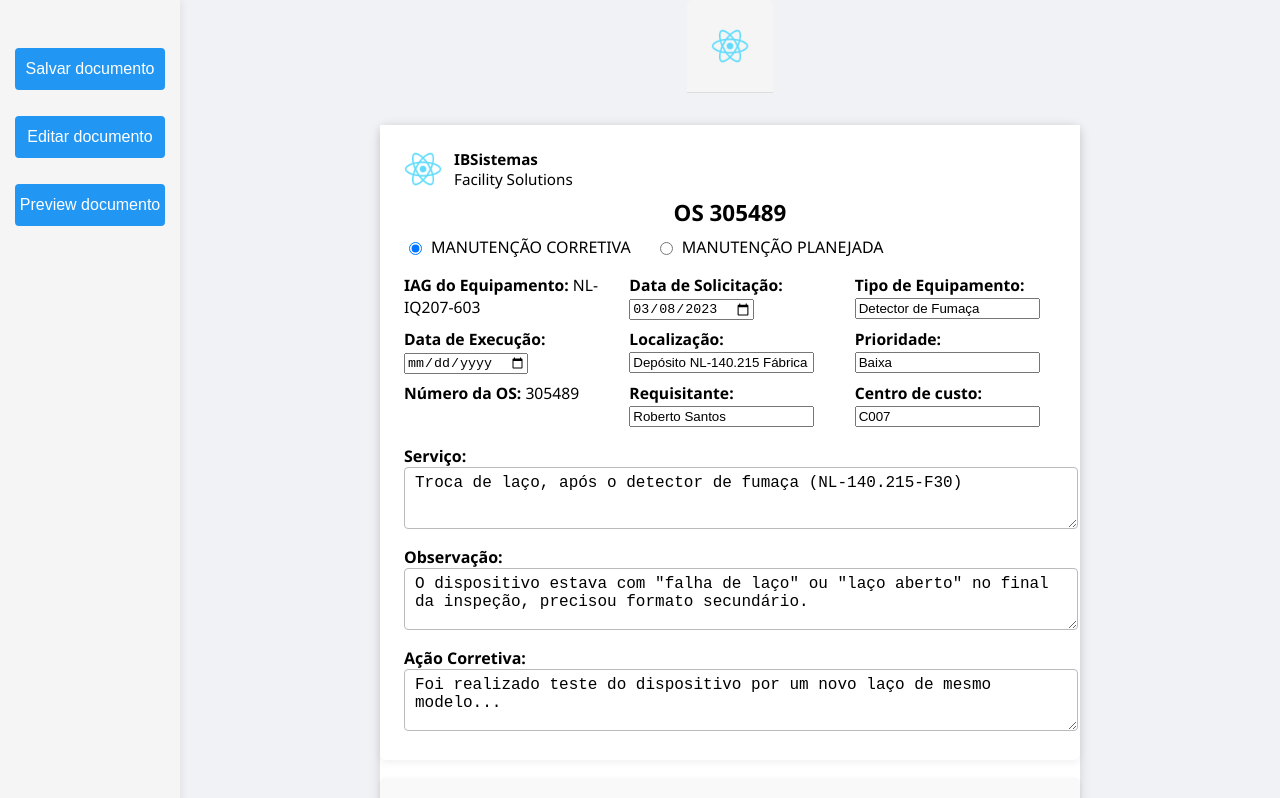
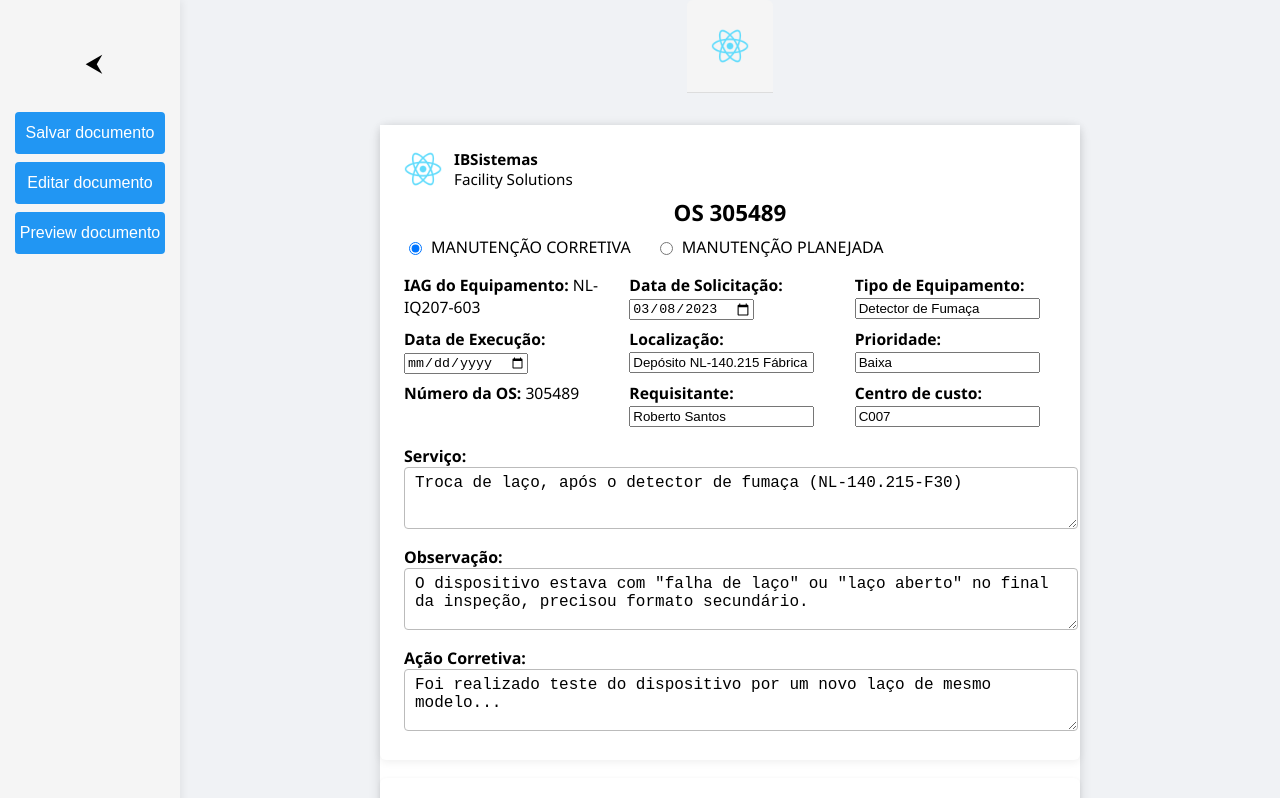
Before and after one commit to caiquemiranda/automation-reports-maintenance, a React (Create React App) app in the folder ordem-servico-corretiva/os-report-2.0/: page / in a window 1280 px wide. Shown: the top 798 px of the page. Built offline with nearby package versions, Linux system fonts and the light colour scheme.

Commit message:
Implementa funcionalidade de colapso no componente Sidebar, adicionando estado controlado para abrir e fechar a barra lateral. Inclui novos estilos CSS para a barra colapsada e botões, melhorando a usabilidade e a organização visual.

```diff
--- a/ordem-servico-corretiva/os-report-2.0/src/App.js
+++ b/ordem-servico-corretiva/os-report-2.0/src/App.js
@@ -2,7 +2,6 @@ import React, { useState } from 'react';
 import Header from './components/Header/Header';
 import Sidebar from './components/Sidebar/Sidebar';
 import ServiceOrderInfo from './components/ServiceOrderInfo/ServiceOrderInfo';
-import ServiceDetails from './components/ServiceDetails/ServiceDetails';
 import Conclusion from './components/Conclusion/Conclusion';
 import TechnicianInfo from './components/TechnicianInfo/TechnicianInfo';
 import './App.css';
@@ -87,7 +86,6 @@ function App() {
             setAcaoCorretiva={setAcaoCorretiva}
             errors={errors}
           />
-          <ServiceDetails />
           <Conclusion
             conclusion={conclusion}
             setConclusion={setConclusion}
--- a/ordem-servico-corretiva/os-report-2.0/src/components/Sidebar/Sidebar.css
+++ b/ordem-servico-corretiva/os-report-2.0/src/components/Sidebar/Sidebar.css
@@ -13,6 +13,7 @@
   gap: 18px;
   z-index: 100;
 }
+
 .sidebar-btn {
   width: 150px;
   padding: 12px 0;
@@ -26,9 +27,11 @@
   margin-bottom: 8px;
   transition: background 0.2s;
 }
+
 .sidebar-btn:hover {
   background: #1769aa;
 }
+
 @media (max-width: 700px) {
   .sidebar {
     position: static;
@@ -40,9 +43,33 @@
     box-shadow: none;
     gap: 8px;
   }
+
   .sidebar-btn {
     width: auto;
     padding: 10px 16px;
     margin-bottom: 0;
   }
 }
+
+.sidebar.collapsed {
+  width: 48px;
+  min-width: 48px;
+  padding-top: 16px;
+  align-items: flex-start;
+}
+
+.sidebar-toggle {
+  background: none;
+  border: none;
+  font-size: 1.5rem;
+  cursor: pointer;
+  margin-bottom: 16px;
+  margin-left: 8px;
+}
+
+.sidebar-btns {
+  display: flex;
+  flex-direction: column;
+  align-items: center;
+  width: 100%;
+}
--- a/ordem-servico-corretiva/os-report-2.0/src/components/Sidebar/Sidebar.js
+++ b/ordem-servico-corretiva/os-report-2.0/src/components/Sidebar/Sidebar.js
@@ -1,12 +1,22 @@
-import React from 'react';
+import React, { useState } from 'react';
 import './Sidebar.css';
 
-const Sidebar = () => (
-    <aside className="sidebar">
-        <button className="sidebar-btn">Salvar documento</button>
-        <button className="sidebar-btn">Editar documento</button>
-        <button className="sidebar-btn">Preview documento</button>
-    </aside>
-);
+const Sidebar = () => {
+    const [open, setOpen] = useState(true);
+    return (
+        <aside className={`sidebar${open ? '' : ' collapsed'}`}>
+            <button className="sidebar-toggle" onClick={() => setOpen(o => !o)}>
+                {open ? '⮜' : '⮞'}
+            </button>
+            {open && (
+                <div className="sidebar-btns">
+                    <button className="sidebar-btn">Salvar documento</button>
+                    <button className="sidebar-btn">Editar documento</button>
+                    <button className="sidebar-btn">Preview documento</button>
+                </div>
+            )}
+        </aside>
+    );
+};
 
 export default Sidebar;
```
